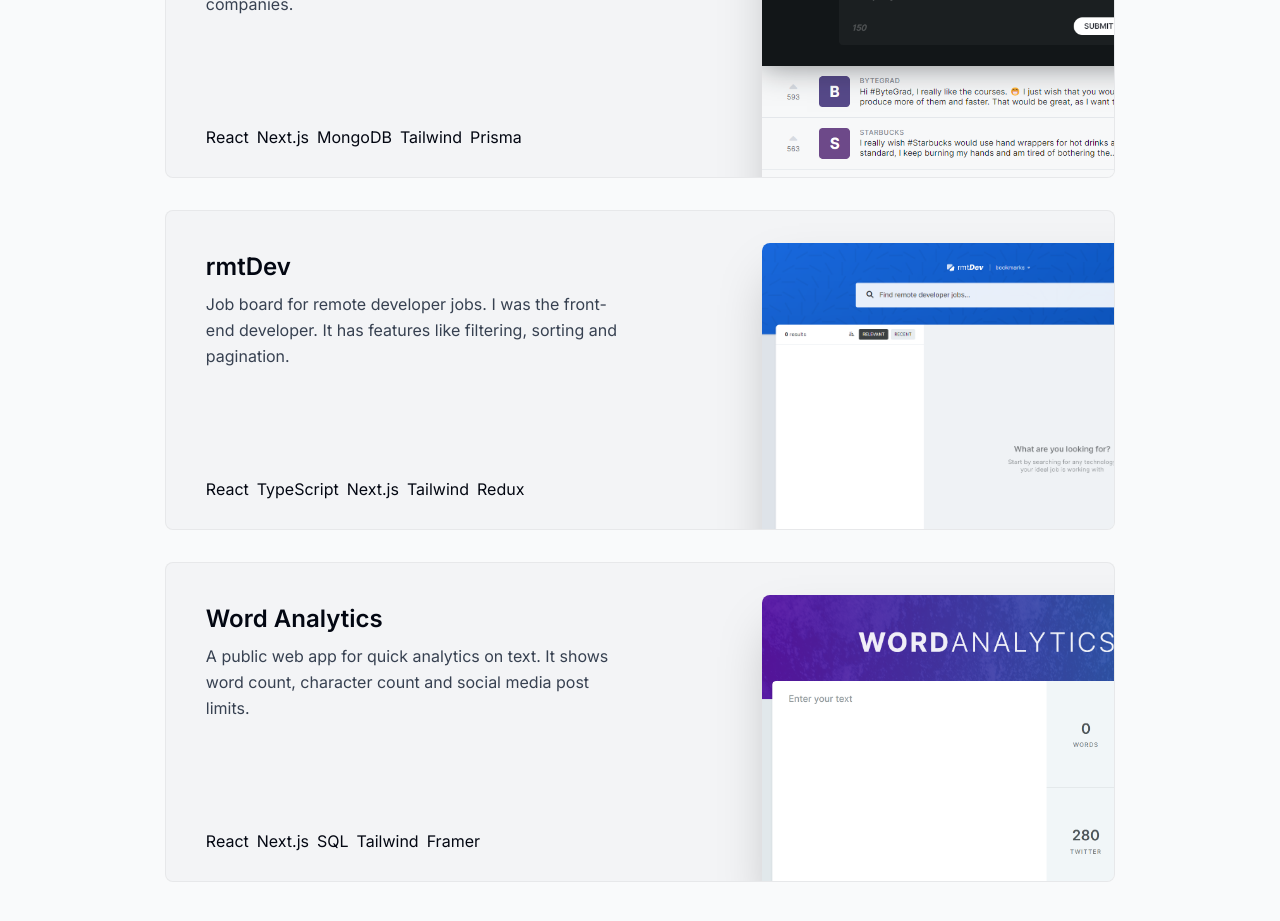
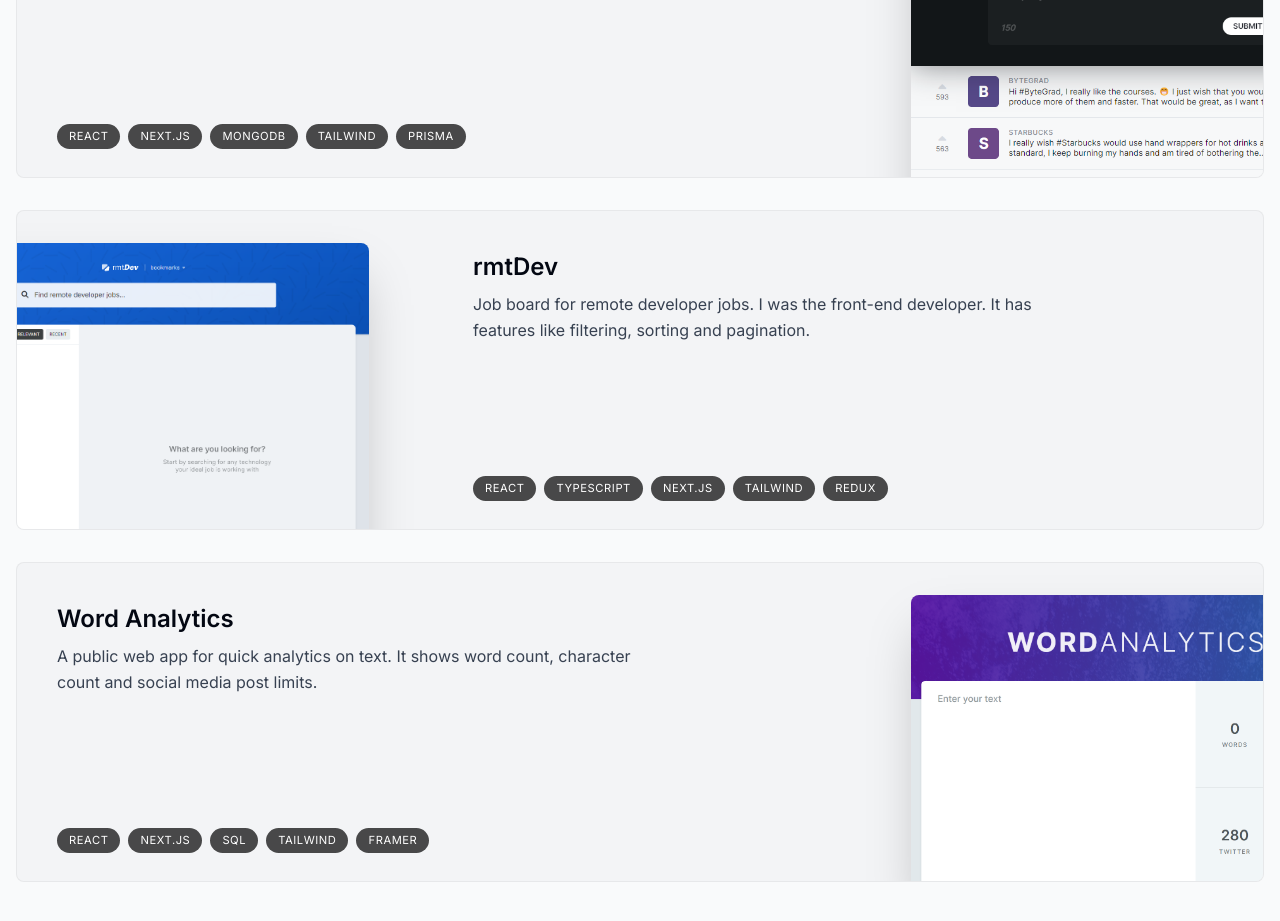
Before and after one commit to Tally2014/portfolio, a Next.js app: page / in a window 1280 px wide. Shown: the part 1700-2621 px from the top of the page. Built offline with nearby package versions, Linux system fonts and the light colour scheme.

Commit message:
style - Impliment framer-motion in Project component

```diff
--- a/components/Project.tsx
+++ b/components/Project.tsx
@@ -1,5 +1,5 @@
 "use client";
-import React from 'react';
+import {useRef} from 'react';
 import { motion, useScroll, useTransform } from "framer-motion";
 import { projectsData } from "@/lib/data";
 import Image from "next/image";
@@ -12,20 +12,39 @@ export default function Project({
     tags,
     imageUrl,
   }: ProjectProps) {
+    const ref = useRef<HTMLDivElement>(null);
+  const { scrollYProgress } = useScroll({
+    target: ref,
+    offset: ["0 1", "1.33 1"],
+  });
+  const scaleProgess = useTransform(scrollYProgress, [0, 1], [0.8, 1]);
+  const opacityProgess = useTransform(scrollYProgress, [0, 1], [0.6, 1]);
+
   return (
-    <div  className="group mb-3 sm:mb-8 last:mb-0">
-        <section className='bg-gray-100 max-w-[42] border border-black/5 rounded-lg overflow-hidden sm:h-[20rem] relative hover:bg-gray-200 transition '>
-            <div className='pt-4 pb-7 px-5 sm:pl-10 sm:pr-2 sm:pt-10 sm:max-w-[50%] flex flex-col h-full'>
+    <motion.div ref={ref} style={{ scale: scaleProgess, opacity: opacityProgess}}  className="group mb-3 sm:mb-8 last:mb-0">
+        <section className='bg-gray-100 max-w-[42] border border-black/5 rounded-lg overflow-hidden sm:h-[20rem] relative hover:bg-gray-200 transition sm:group-even:pl-8'>
+            <div className='pt-4 pb-7 px-5 sm:pl-10 sm:pr-2 sm:pt-10 sm:max-w-[50%] flex flex-col h-full sm:group-even:ml-[24rem]'>
                 <h3 className='text-2xl font-semibold'>{title}</h3>
                 <p className='mt-2 leading-relaxed text-gray-700'>{description}</p>
                 <ul className='flex flex-wrap mt-4 gap-2 sm:mt-auto'>
                     {tags.map((tag, index) => (
-                        <li key={index}>{tag}</li>
+                        <li className='bg-black/[0.7] px-3 py-1 text-[0.7rem] uppercase tracking-wider  text-white rounded-full' key={index}>{tag}</li>
                     ))}
                 </ul>
             </div>
-            <Image src={imageUrl} alt={`${title}'s Image`} quality={95} className='absolute hidden sm:block top-8 -right-[100px] w-[28.25rem] rounded-t-lg shadow-2xl'/>
+            <Image src={imageUrl} alt={`${title}'s Image`} quality={95} className='absolute hidden sm:block top-8 -right-[100px] w-[28.25rem] rounded-t-lg shadow-2xl
+            transition
+            group-hover:scale-[1.04]
+            group-hover:-translate-x-3
+            group-hover:translate-y-3
+            group-hover:-rotate-2
+
+            group-even:group-hover:translate-x-3
+            group-even:group-hover:translate-y-3
+            group-even:group-hover:rotate-2
+
+            group-even:right-[initial] group-even:-left-[100px]'/>
         </section>
-    </div>
+    </motion.div>
   )
 }
```
